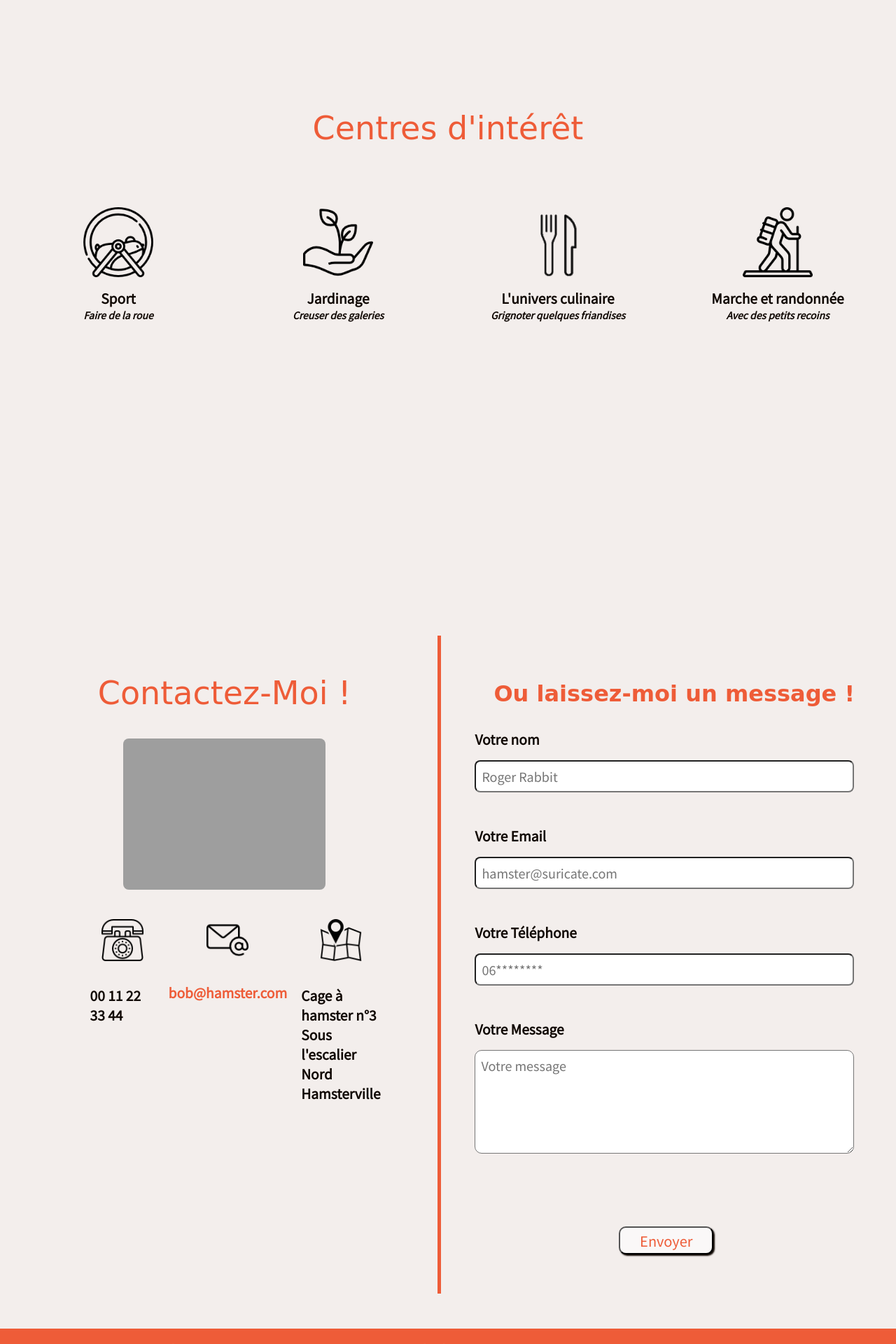
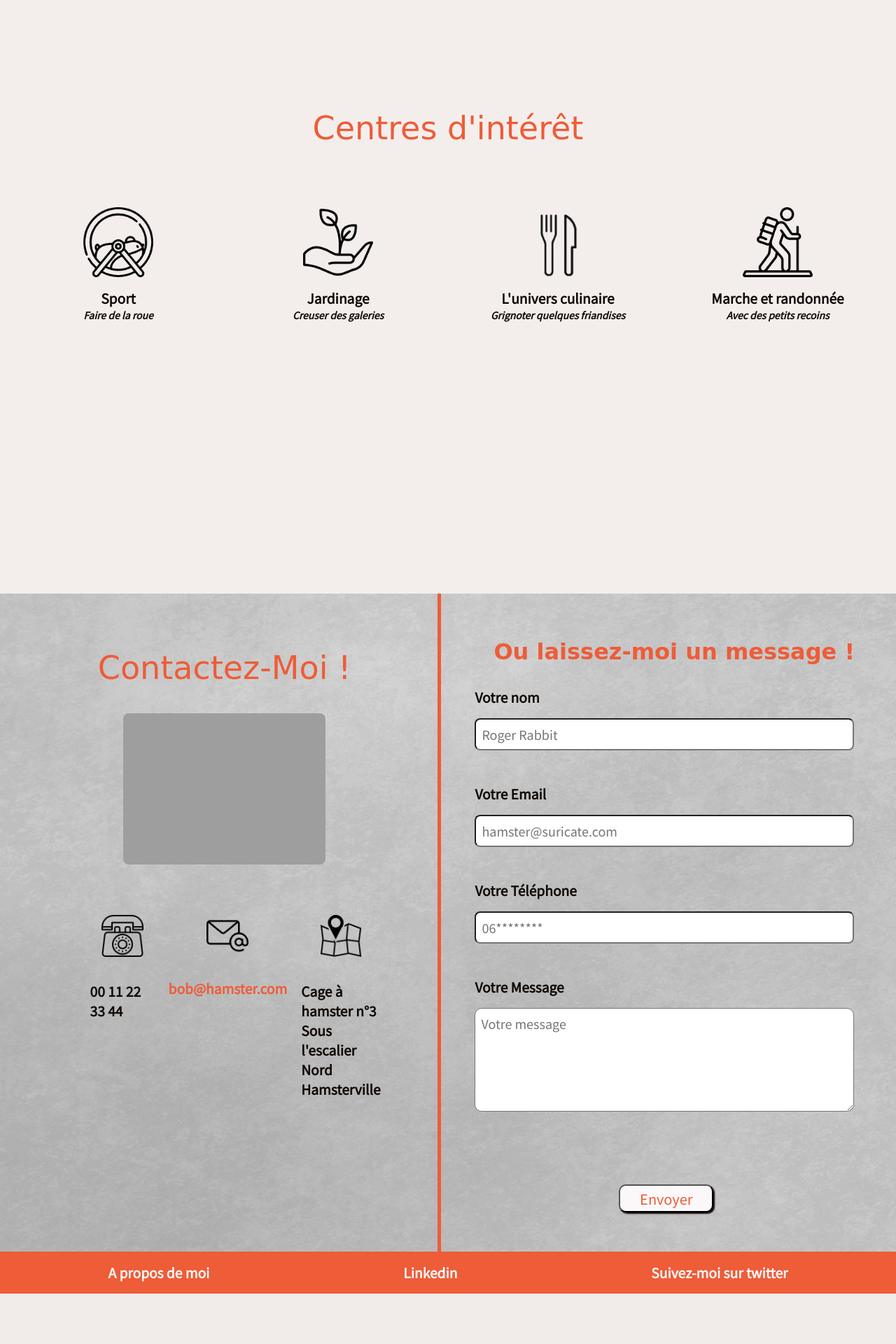
Before and after one commit to BarbaraGonthier/Online-Cv-for-fun, a PHP site: page / in a window 1280 px wide. Shown: the part 4580-6500 px from the top of the page at 70% size. After the commit the page ends 6428 px from the top, so only its background shows below. Run offline with PHP 8.4, Linux system fonts and the light colour scheme; some web fonts are replaced; grey boxes are pictures that could not be loaded.

Commit message:
finish partie contact

```diff
--- a/style.css
+++ b/style.css
@@ -796,18 +796,20 @@ footer{
 .contact{
     display: flex;
     justify-content: space-around;
-    margin-bottom: 50px;
-    padding-top: var(--spacing-section);
+
     margin-top: calc(-(var(--spacing-section)));
-
+    background:  url('home-img/background-home.png') no-repeat;
 }
 .infoContact{
     width: 70%;
     display: flex;
-    justify-content: space-between;
+    justify-content: space-around;
+    margin-top: 30px;
 }
 .contactMe{
     padding: 16px;
+    padding-top: 40px;
+    padding-bottom: 50px;
      width: 48%;
     display: flex;
     flex-direction: column;
@@ -937,7 +939,7 @@ button:hover{
         height: 20vw;
         border-color: var(--dark);
         box-shadow: none;
-        font-size: 100%;
+        font-size: 80%;
     }
 
     .infoContact{
```
